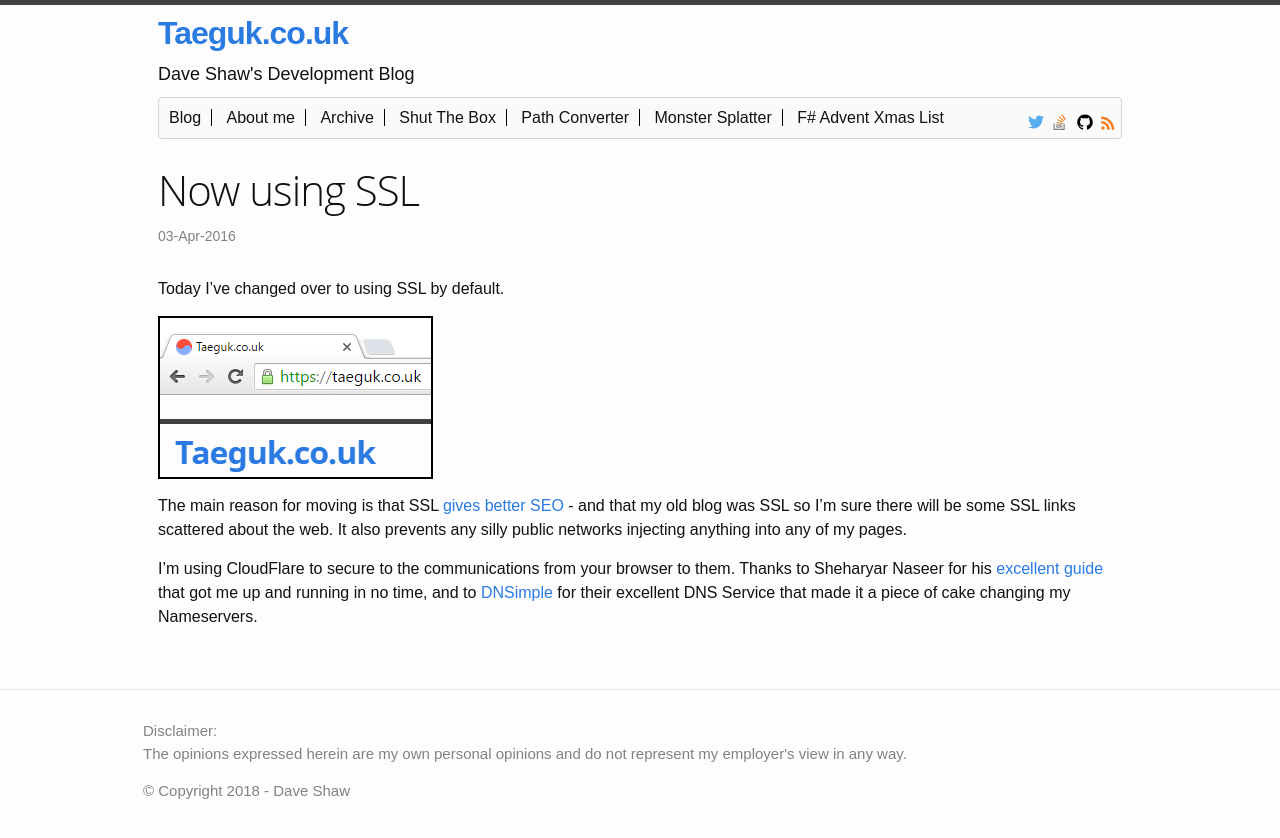
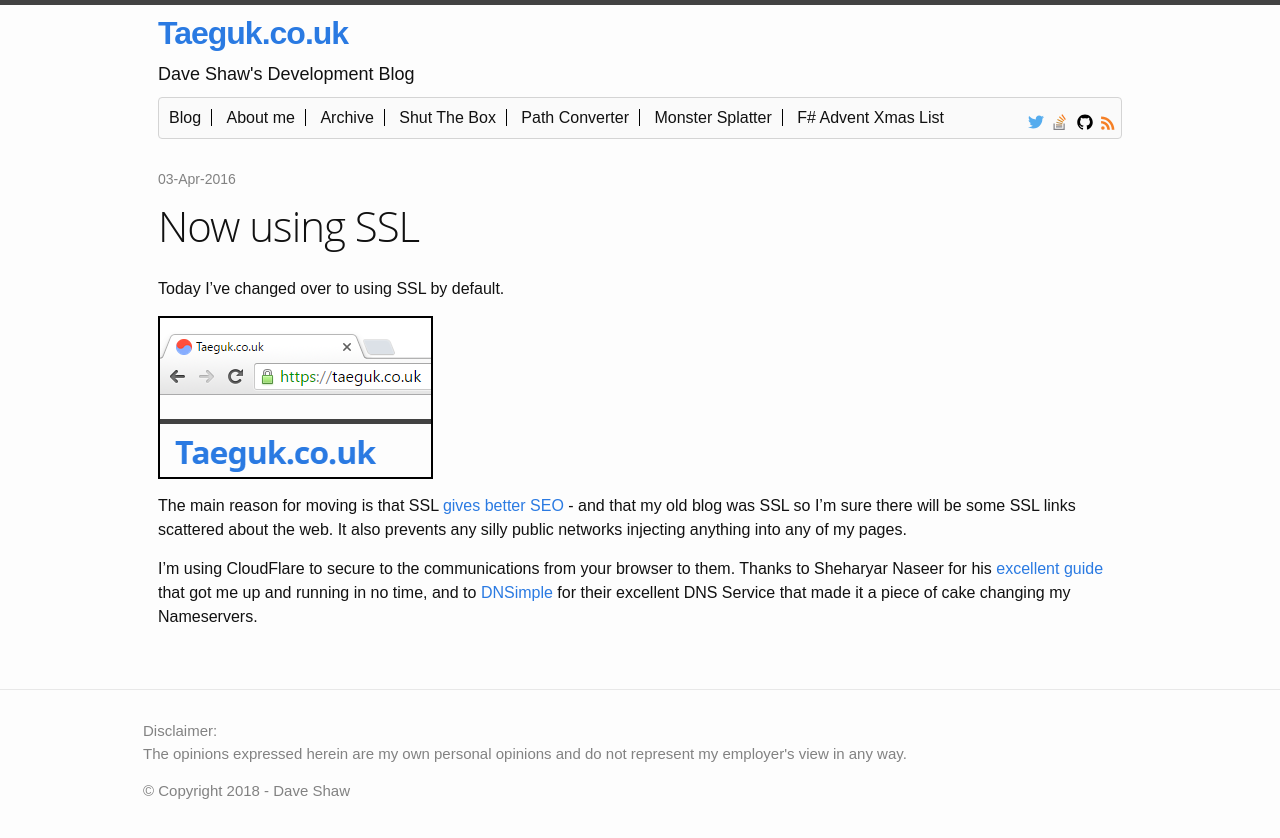
Before and after one commit to xdaDaveShaw/xdaDaveShaw.github.io, a Jekyll site: the page built from blog/_posts/2016-04-03-now-using-ssl.md, in a window 1280 px wide. Shown: the top 838 px of the page. Built offline with Jekyll 4.4.1, drawn with Linux system fonts in a browser that asks for light colours.

Commit message:
Make Post and Index Layouts

```diff
--- a/_layouts/post.html
+++ b/_layouts/post.html
@@ -4,8 +4,8 @@ layout: default
 <div class="post">
 
   <header class="post-header">
+    <p class="post-meta">{{ page.date | date: "%d-%b-%Y" }}{% if page.author %} • {{ page.author }}{% endif %}{% if page.meta %} • {{ page.meta }}{% endif %}</p>
     <h1 class="post-title">{{ page.title }}</h1>
-    <p class="post-meta">{{ page.date | date: "%d-%b-%Y" }}{% if page.author %} • {{ page.author }}{% endif %}{% if page.meta %} • {{ page.meta }}{% endif %}</p>
   </header>
 
   <article class="post-content">
```
